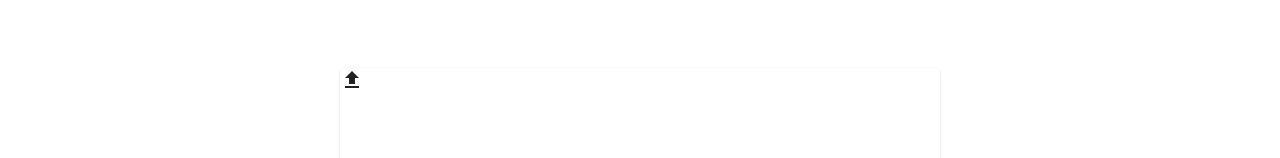
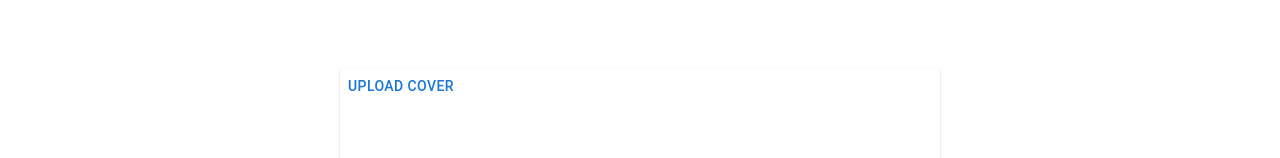
Before and after one commit to Scr00b1e/music-platfrom, a Next.js app in the folder client/: page /tracks/create in a window 1280 px wide. Both pictures are taken after a click on the button "NEXT". Shown: the part 126-284 px from the top of the page. Built offline with nearby package versions, Linux system fonts and the light colour scheme.

Commit message:
ui is almostly done

```diff
--- a/client/components/FileUpload.tsx
+++ b/client/components/FileUpload.tsx
@@ -1,14 +1,27 @@
 import React from 'react'
 
 interface FileUploadProps {
-    file: any
     setFile: Function
+    accept: string
+    children: any
 }
 
-const FileUpload: React.FC<FileUploadProps> = ({ file, setFile }) => {
+const FileUpload: React.FC<FileUploadProps> = ({ setFile, accept, children }) => {
+    const ref = React.useRef<HTMLInputElement>()
+
+    const onChangeInput = (e: React.ChangeEvent<HTMLInputElement>) => {
+        setFile(e.target.files)
+    }
+
     return (
-        <div>
-            <input type="file" />
+        <div onClick={() => ref.current?.click()}>
+            <input type="file"
+                accept={accept}
+                style={{ display: 'none' }}
+                ref={ref}
+                onChange={onChangeInput}
+            />
+            {children}
         </div>
     )
 }
--- a/client/pages/tracks/create.tsx
+++ b/client/pages/tracks/create.tsx
@@ -1,10 +1,12 @@
-import { FileUpload } from '@mui/icons-material'
 import { Button, Grid, TextField } from '@mui/material'
 import React from 'react'
+import FileUpload from '../../components/FileUpload'
 import StepWrapper from '../../components/StepWrapper'
 
 const Create: React.FC = () => {
     const [activeStep, setActiveStep] = React.useState(0)
+    const [picture, setPicture] = React.useState(null)
+    const [audio, setAudio] = React.useState(null)
 
     const Next = () => {
         if (activeStep !== 2) {
@@ -29,10 +31,15 @@ const Create: React.FC = () => {
                     </Grid>
                 }
                 {activeStep === 1 &&
-                    <FileUpload file={''} setFile={() => ({})} />
+                    <FileUpload setFile={setPicture} accept='image/*' >
+                        <Button>Upload Cover</Button>
+                    </FileUpload>
                 }
                 {activeStep === 2 &&
-                    <h1>Track uploading</h1>}
+                    <FileUpload setFile={setAudio} accept='audio/*' >
+                        <Button>Upload Track</Button>
+                    </FileUpload>
+                }
             </StepWrapper>
             <Grid container justifyContent={'space-between'}>
                 <Button disabled={activeStep === 0} onClick={Back}>Back</Button>
```
